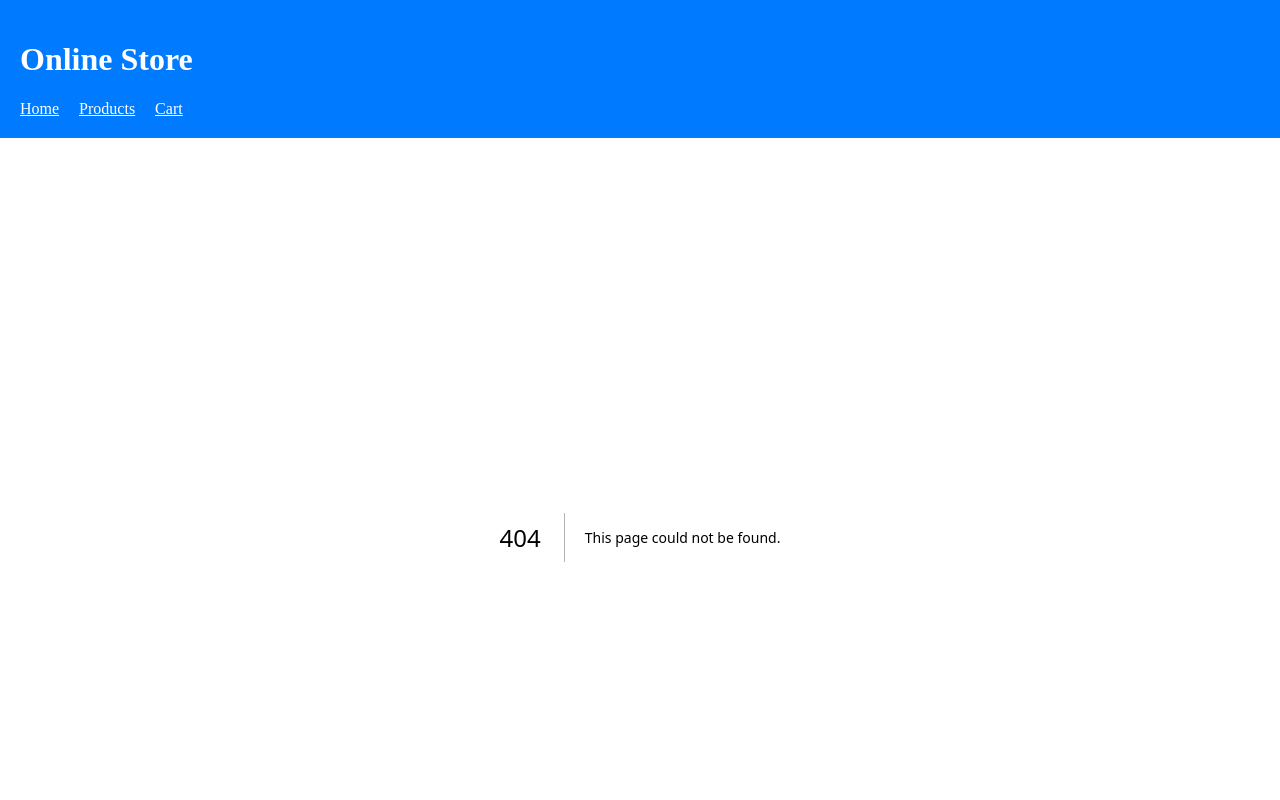
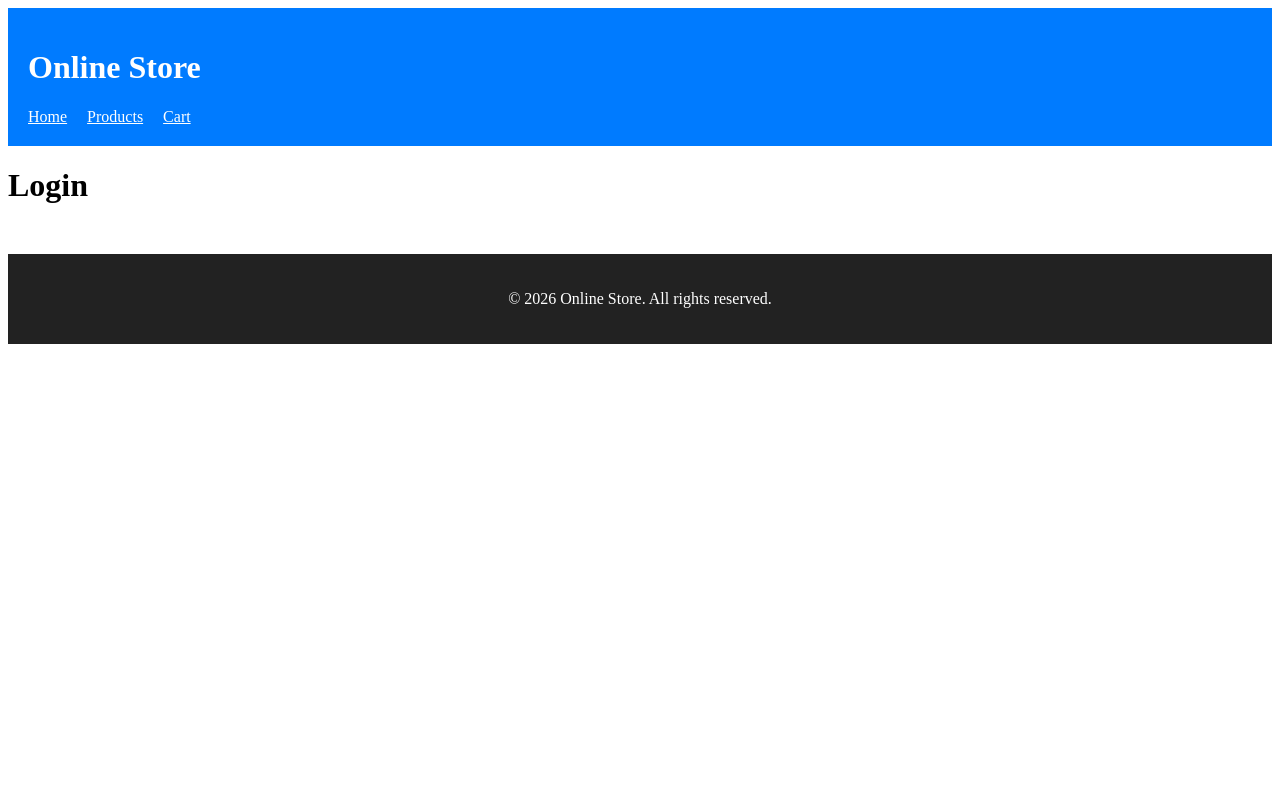
Before and after one commit to OWENjean/online-store, a Next.js app: page /auth/login in a window 1280 px wide. Before the commit this address had no page. Shown: the top 800 px of the page. Built offline with nearby package versions, Linux system fonts and the light colour scheme.

Commit message:
Create login page

```diff
--- /dev/null
+++ b/app/auth/login/page.tsx
@@ -0,0 +1,9 @@
+// Login Page
+export default function Login() {
+  return (
+    <div>
+      <h1>Login</h1>
+      {/* Add your login form here */}
+    </div>
+  );
+}
```
